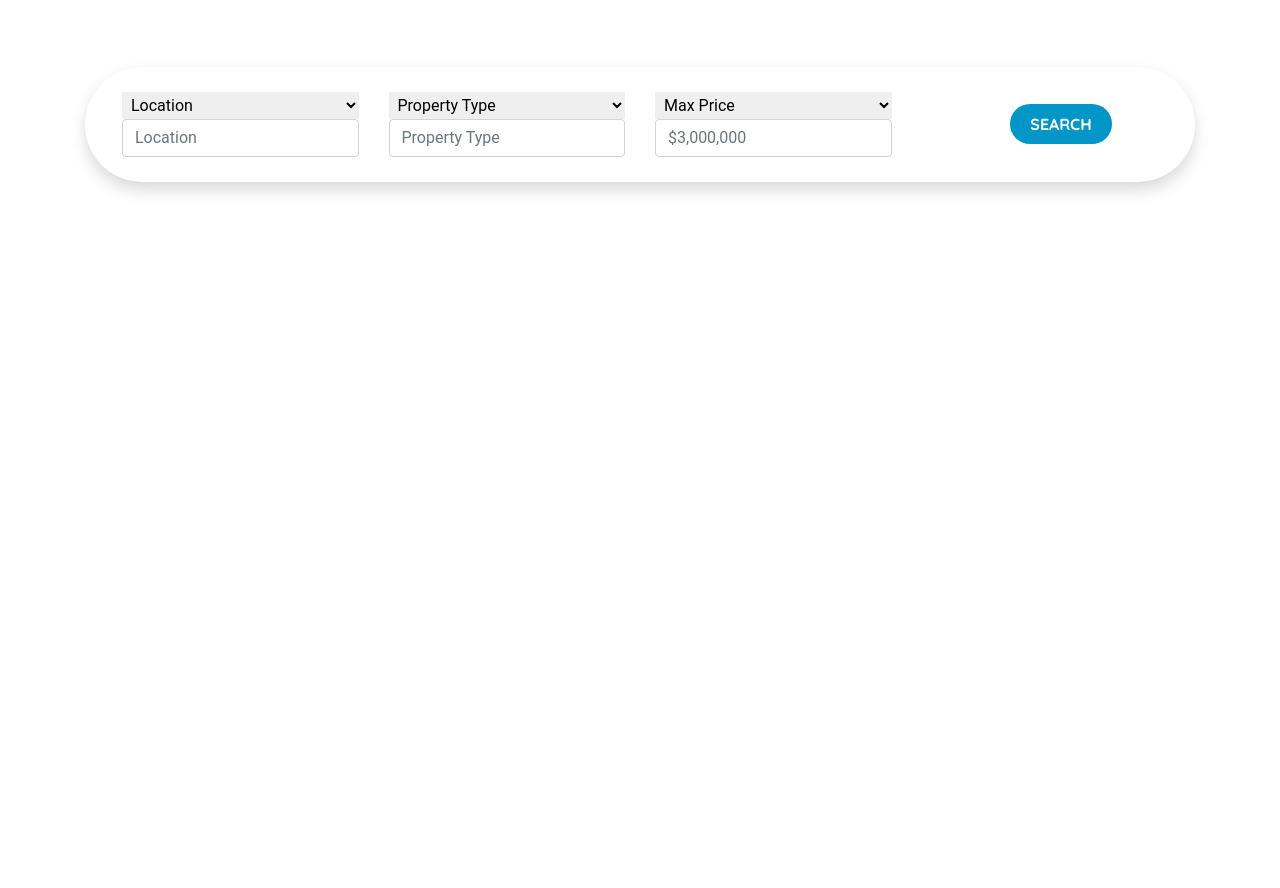
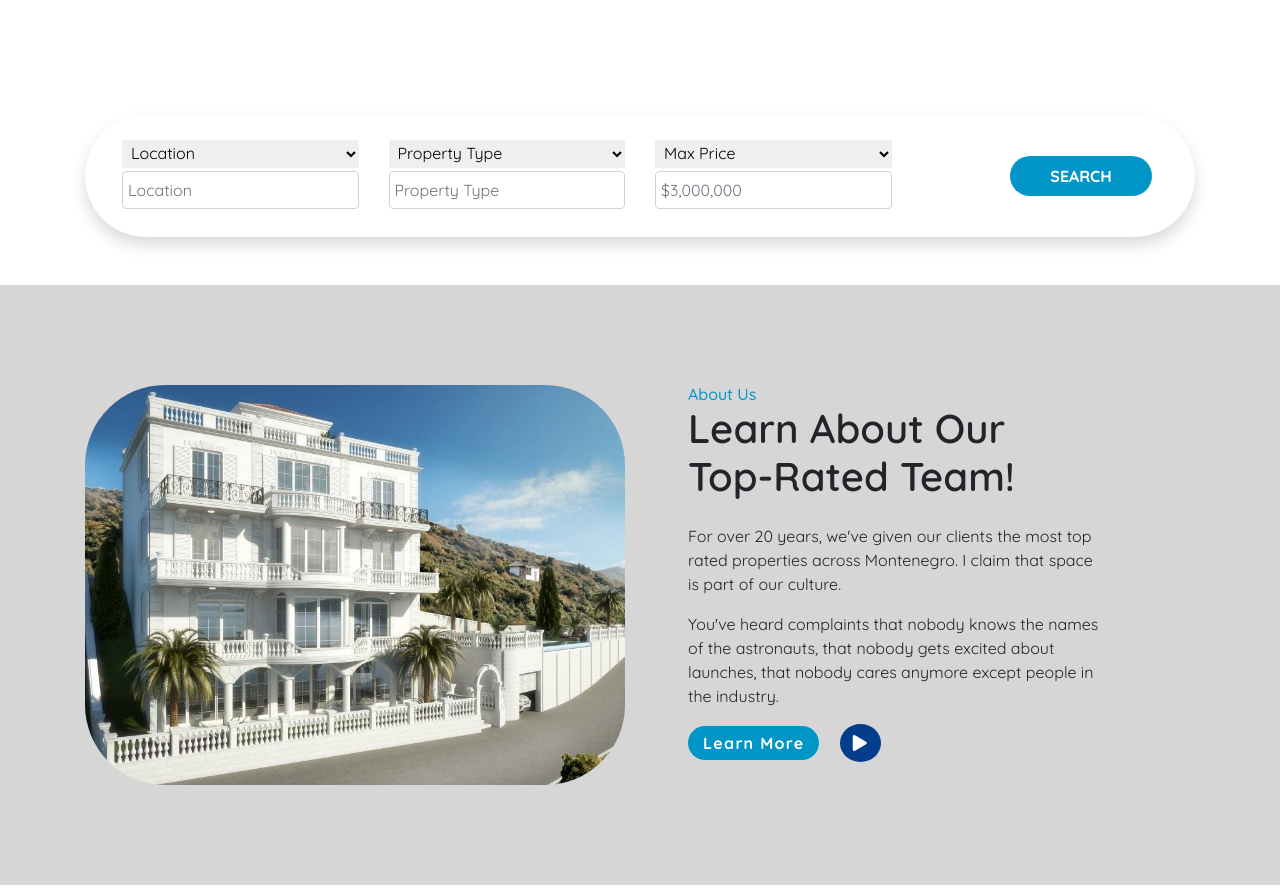
Before and after one commit to imani-ames/Realty-Website, a plain HTML site: page index.html in a window 1280 px wide. Shown: the part 491-1379 px from the top of the page. Before the commit the page ends 800 px from the top, so only its background shows below. Drawn offline with nearby package versions, Linux system fonts and the light colour scheme.

Commit message:
added about section

```diff
--- a/index.html
+++ b/index.html
@@ -66,7 +66,8 @@
                 <div class="col-md-5 my-auto mr-auto">
                     <h1 class="h1h1-responsive">Find Your Dream Home Today!</h1>
                     <p>Whether you're looking for your first home or your vacation home, we have what you're looking
-                        for!</p>
+                        for!
+                    </p>
                     <button class="btn btn-theme-2">Learn More</button>
                     <button class="btn btn-play ml-3"><i class="fas fa-play"></i></button>
                 </div>
@@ -80,7 +81,7 @@
     </section>
 
     <!--Search-->
-    <section id="search-section">
+    <section id="search-section" class="my-5">
         <div class="container">
             <div class="col-md-11-mx-auto search-area shadow">
                 <div class="row">
@@ -115,7 +116,36 @@
             </div>
         </div>
     </section>
-    <br><br><br>
+
+    <!--About Section-->
+    <section id="about-section" class="my-5">
+        <div class="container">
+            <div class="row">
+                <div class="col-md-6">
+                    <div class="image">
+                        <img src="resources/img/luxhome.jpg" alt="">
+                    </div>
+                </div>
+                <div class="col-md-5 pl-5">
+                    <h6 class="h6 color-primary m-0">About Us</h6>
+                    <h1 class="h1 h1-responsive mb-4">Learn About Our Top-Rated Team!</h1>
+                    <p> For over 20 years, we've given our clients the most top rated properties across Montenegro.
+                        I claim that space is part of our culture.
+                    </p>
+                    <p>
+                        You've heard complaints that nobody knows the names of the astronauts, that nobody gets excited
+                        about launches, that nobody cares anymore except
+                        people in the industry.
+                    </p>
+                    <button class="btn btn-theme-2">Learn More</button>
+                    <button class="btn btn-play ml-3"><i class="fas fa-play"></i></button>
+                </div>
+            </div>
+        </div>
+    </section>
+
+    <!--Services-->
+    <section></section>
 
 </body>
 
--- a/style.css
+++ b/style.css
@@ -154,6 +154,7 @@ header.header {
 #search-section .search-area {
     border-radius: 80px;
     padding: 25px 37px;
+    font-family: var(--font-nanum);
 }
 
 #search-section .search-area select {
@@ -161,4 +162,43 @@ header.header {
     border: none;
     outline: none;
     width: 100%;
+    margin-bottom: 3px;
 }
+
+#search-section .search-area input {
+    padding: 3px 5px;
+    width: 100%;
+    margin-bottom: 3px;
+}
+
+#search-section .search-area input:focus {
+    box-shadow: none;
+}
+
+#search-section .search-area button.btn-theme {
+    padding: 8px 40px;
+}
+
+/* About Section*/
+
+#about-section {
+    width: 100%;
+    background-color: #cccc;
+    padding: 100px 0;
+    font-family: var(--font-nanum);
+}
+
+#about-section h1 {
+    font-weight: 600;
+}
+
+#about-section .image{
+    border-radius: 80px;
+    overflow: hidden;
+}
+
+#about-section img{
+    width: 100%;
+    height: 400px;
+    object-fit: cover;
+}
```
